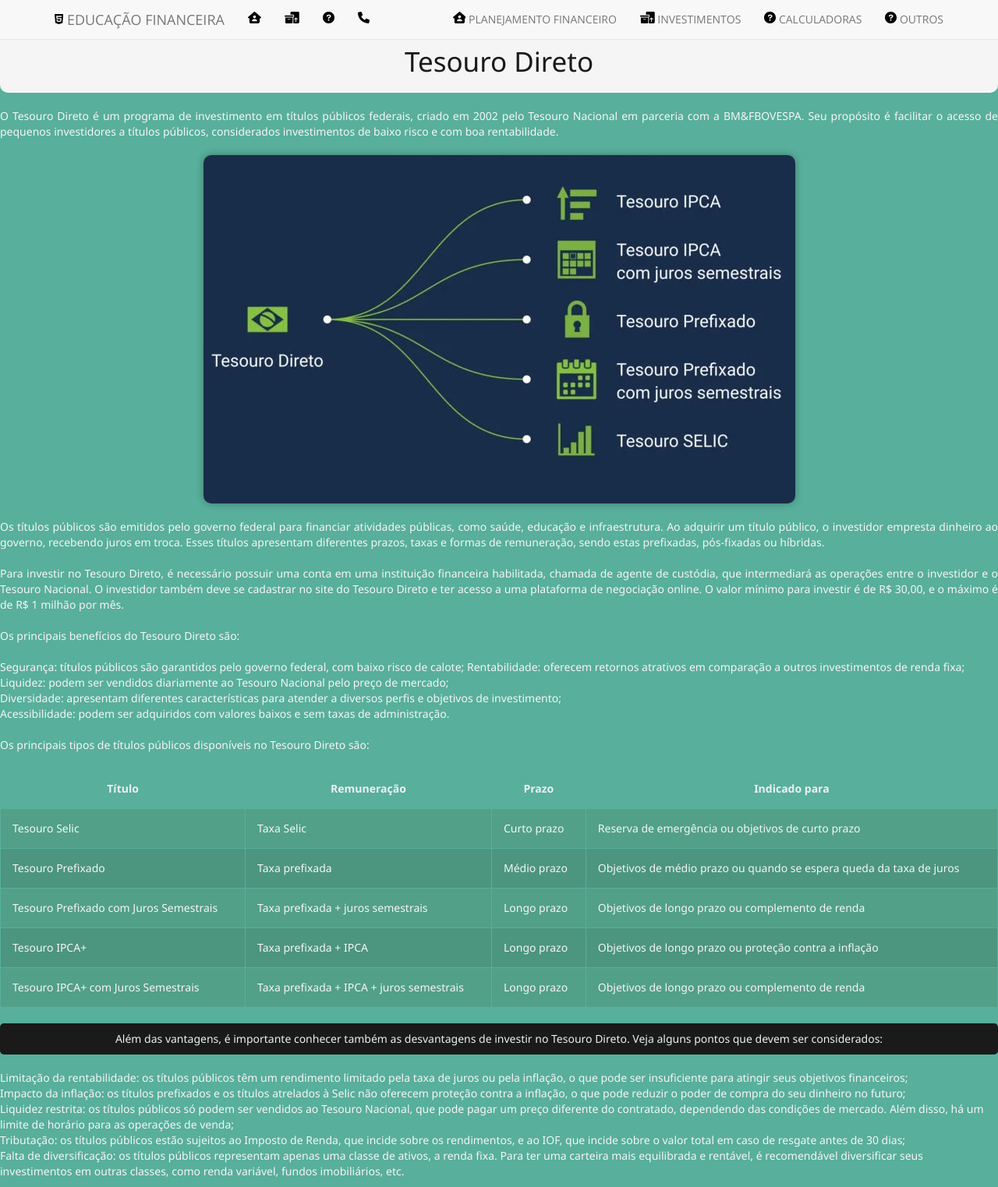
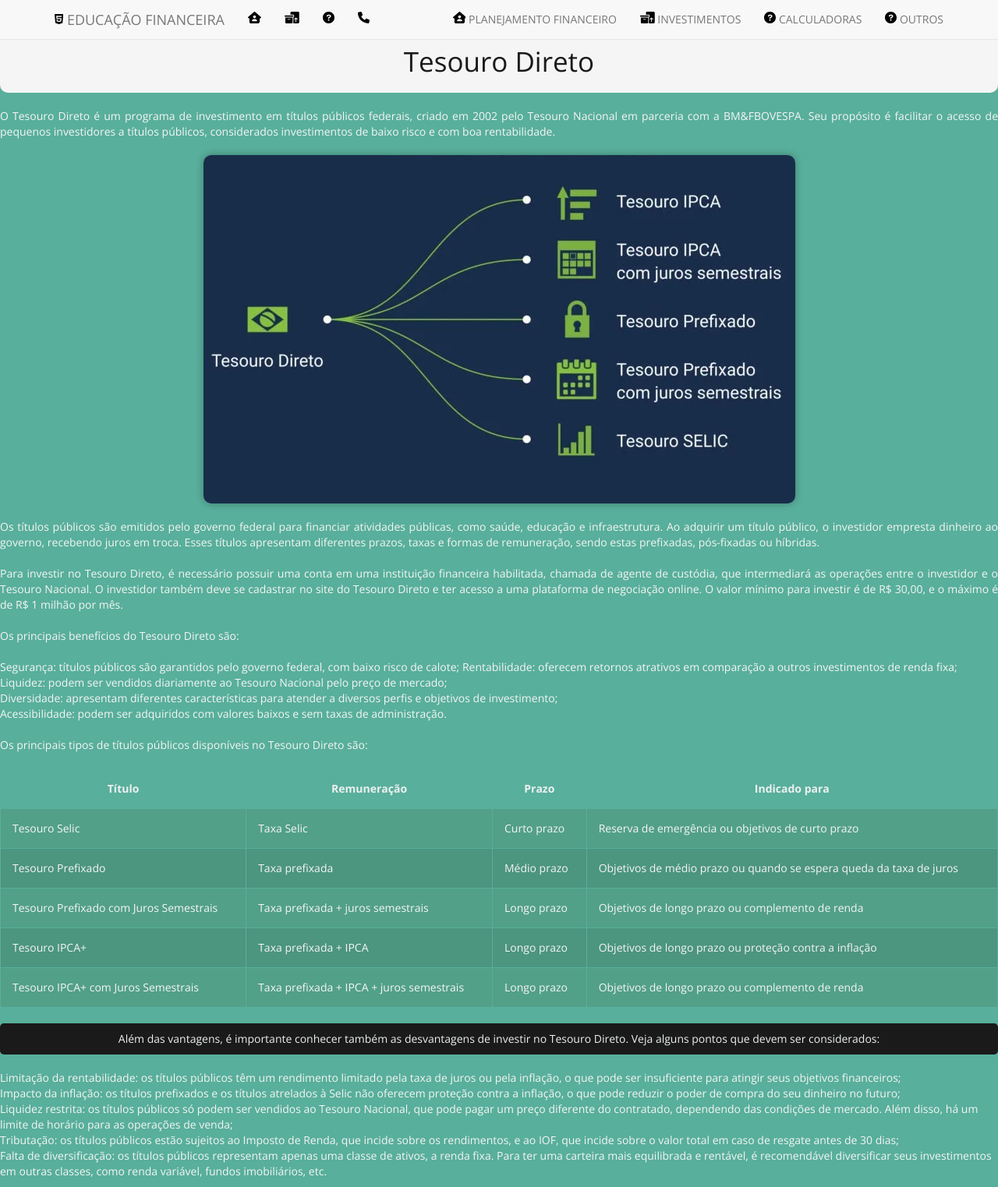
Before and after one commit to og3da/ProjetoFinanceiro, a Django app: page /investimentos/tesouro-direto in a window 1280 px wide. Shown: the whole page at 78% size. Run offline with Django 4.2, Linux system fonts and the light colour scheme; some libraries are stand-ins or nearby versions.

Commit message:
correções paginas

```diff
--- a/Projeto_django/chatbot/views.py
+++ b/Projeto_django/chatbot/views.py
@@ -26,7 +26,6 @@
 
 # Create your views here.
 def chatbot(request):
-    # Adiciona uma mensagem informativa se o usuário não estiver autenticado
     if not request.user.is_authenticated:
         return redirect('login') # Para usar o IA assistente financeiro, é necessário fazer login.
 
--- a/Projeto_django/investimentos/templates/inv-curto.html
+++ b/Projeto_django/investimentos/templates/inv-curto.html
@@ -9,7 +9,6 @@
     body {
       background-color: #58af9b; /* Cor de fundo principal */
       color: whitesmoke; /* Cor do texto */
-      font-family: 'Segoe UI', Tahoma, Geneva, Verdana, sans-serif;
     }
 
     h1 {
--- a/Projeto_django/investimentos/templates/tesouro-direto.html
+++ b/Projeto_django/investimentos/templates/tesouro-direto.html
@@ -9,9 +9,6 @@
     body {
       background-color: #58af9b; /* Cor de fundo principal */
       color: whitesmoke; /* Cor do texto */
-      font-family: 'Segoe UI', Tahoma, Geneva, Verdana, sans-serif;
-      margin: 0;
-      padding: 0;
     }
 
     h1 {
--- a/Projeto_django/login/views.py
+++ b/Projeto_django/login/views.py
@@ -83,9 +83,9 @@
             print("Login realizado com sucesso")
             return redirect('home')
         else:
-            error_message = 'Usuário ou senha inválidos'
             print("Falha no login")
-            return render(request, 'login.html', {'error_message': error_message})
+            mensagem = 'Usuário ou senha inválidos'
+            return render(request, 'login.html', {'mensagem': mensagem})
 
         print("Login Realizado!")
         mensagem = "Login Realizado!"
--- a/Projeto_django/planFinanceiro/templates/plan-div.html
+++ b/Projeto_django/planFinanceiro/templates/plan-div.html
@@ -9,7 +9,6 @@
     body {
       background-color: #58af9b; /* Cor de fundo principal */
       color: whitesmoke; /* Cor do texto */
-      font-family: 'Segoe UI', Tahoma, Geneva, Verdana, sans-serif;
     }
 
     h1 {
--- a/Projeto_django/planFinanceiro/templates/plan-eco.html
+++ b/Projeto_django/planFinanceiro/templates/plan-eco.html
@@ -9,7 +9,6 @@
     body {
       background-color: #58af9b; /* Cor de fundo principal */
       color: whitesmoke; /* Cor do texto */
-      font-family: 'Segoe UI', Tahoma, Geneva, Verdana, sans-serif;
     }
 
     h1 {
```
